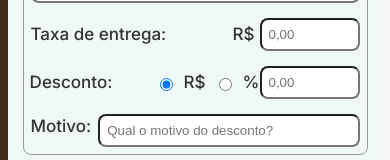
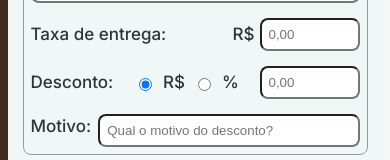
Before and after one commit to vasconcelos-fabiano/openrango, an Angular app in the folder frontend/: page /app/pedidos in a window 390 px wide. Shown: the part 268-428 px from the top of the page. Built offline with nearby package versions, Linux system fonts and the light colour scheme.

Commit message:
fix(orders): improve discount layout on mobile

```diff
--- a/frontend/src/app/layouts/main-layout/main-layout.html
+++ b/frontend/src/app/layouts/main-layout/main-layout.html
@@ -8,7 +8,7 @@
 
         <div class="sidebar-header">
             <h2>OpenRango</h2>
-            <span class="version">0.2</span>
+            <span class="version">0.25</span>
             <span class="license">Licenciado para Madame Sibita</span>
         </div>
         <nav class="main-nav">
--- a/frontend/src/app/pages/pedidos/pedidos.css
+++ b/frontend/src/app/pages/pedidos/pedidos.css
@@ -329,4 +329,8 @@ app-not-implemented {
         font-size: 17px;
         font-weight: 700;
     }
+
+    .desconto>label {
+        flex: 0 0 auto;
+    }
 }
```
